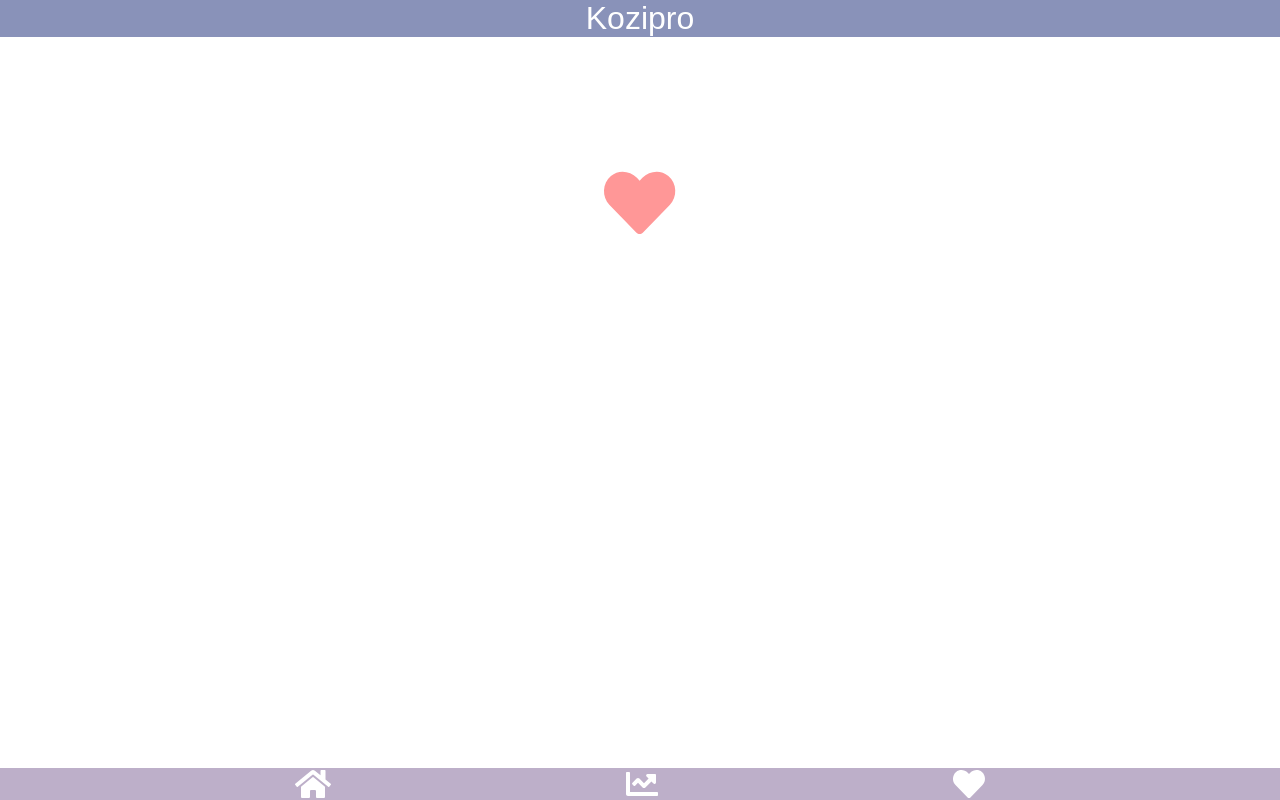
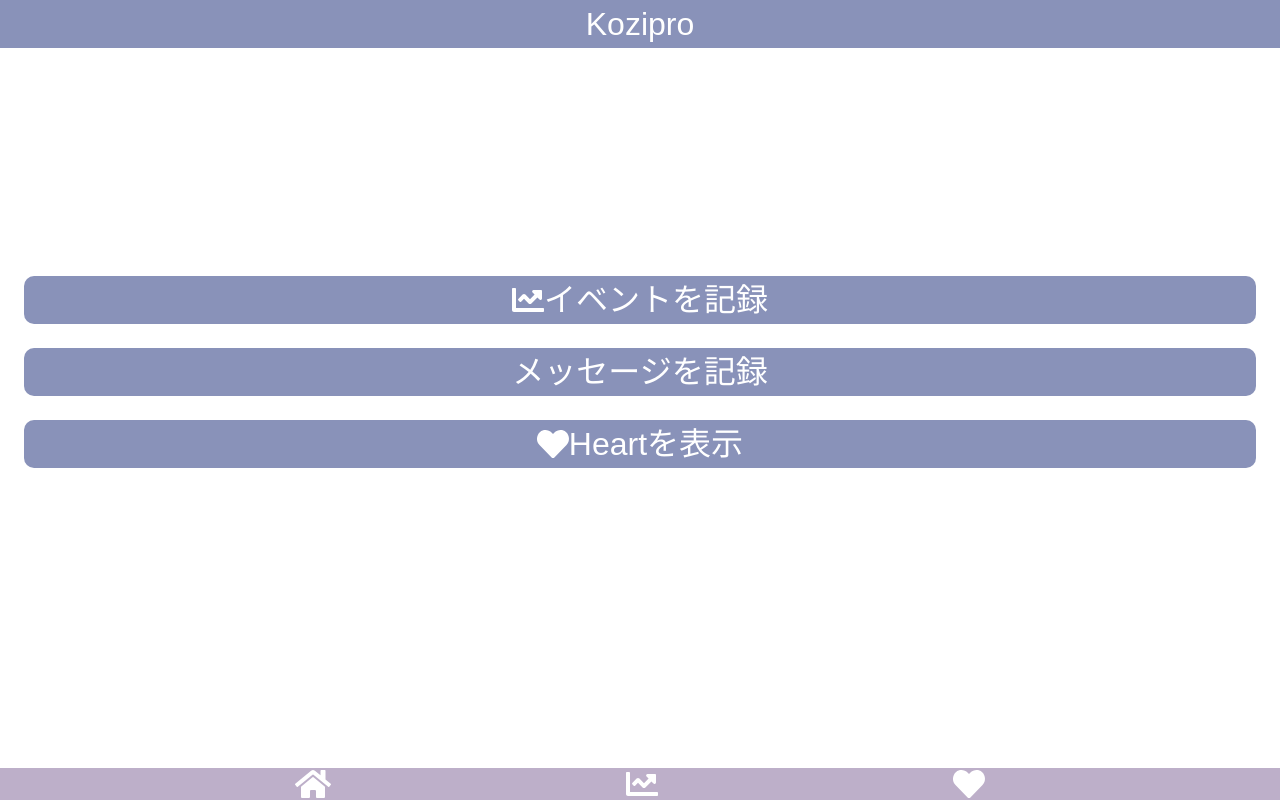
Before and after one commit to woodygaragelab/tokimeter, a React (Create React App) app: page / in a window 1280 px wide. Built offline with nearby package versions, Linux system fonts and the light colour scheme; what aws-amplify would draw is missing.

Commit message:
homepage

```diff
--- a/src/App.css
+++ b/src/App.css
@@ -40,7 +40,49 @@
 .heart {
   color:#ff0000
 }
+.kozi-color-1 {
+  background: #8992B9;
+  color: #ffffff;
+}
+.kzColor1 {
+  background: #8992B9;
+  color: #ffffff;
+}
+.kozi-font-1 {
+  font-family: Kanit, sans-serif;
+  font-size: 2em;
+}
+.kzFont1 {
+  font-family: Kanit, sans-serif;
+  font-size: 2em;
+}
+.kozi-font-2 {
+  font-family: Kanit, sans-serif;
+  font-size: 2.5em;
+}
+.kzFont2 {
+  font-family: Kanit, sans-serif;
+  font-size: 2.5em;
+}
+.kozi-header {
+  width: 100%;
+  display: flex;
+  justify-content: center;
+  align-items: center;
+}
+.kzHeader {
+  width: 100%;
+  display: flex;
+  justify-content: center;
+  align-items: center;
+}
+.kzFace {
+  width: 100%;
+  height: 200px;
+}
 .siteHeader {
+  display: flex;
+  position:fixed;
   background: #8992B9;
   color: #ffffff;
   display: flex;
@@ -63,6 +105,41 @@
   align-items: center;
   justify-content: space-evenly;
 }
+.kzFooter {
+  background: #BDAFC9;
+  color: #ffffff;
+  display: flex;
+  position: absolute;
+  bottom: 0;
+  width: 100%;
+  font-family: Kanit, sans-serif;
+  font-size: 2em;
+  align-items: center;
+  justify-content: space-evenly;
+}
+
+/* .siteMenu {
+  display: flex;
+  height: 30%;
+  border-radius: 20px 20px 20px 20px;
+  justify-content: center;
+  align-items: center;
+} */
+.kzMenu {
+    display: flex;
+    height: 30%;
+    border-radius: 10px 10px 10px 10px;
+    justify-content: center;
+    align-items: center;
+}
+  .siteBody {
+  background: #ddc330;
+  height: 80%;
+}
 /* height: 100%;
+  position:fixed;
+  margin-top: 100px;
+  margin-left: 10px;
+  margin-right: 10px;
 color: white;
 font-weight: 800; */
--- a/src/App.js
+++ b/src/App.js
@@ -1,54 +1,36 @@
-import React from 'react'
-//import './styles.css'
-import './App.css'
-import { useState } from 'react';
-import { useEffect} from 'react';
+import React from 'react';
+import './App.css';
+import { withAuthenticator } from '@aws-amplify/ui-react';
+//import { AmplifySignOut } from '@aws-amplify/ui-react';
+//import { Auth } from 'aws-amplify';
+import 'bootstrap/dist/css/bootstrap.min.css';
+import HomePage from './homepage';
+import HeartPage from './heartpage';
+//import GraphPage from './graphpage';
+//import TextPage from './textpage';
+import { BrowserRouter as Router } from 'react-router-dom';
+import {Route, Switch} from 'react-router-dom';
 
-import {useSpring, animated} from 'react-spring'
-//import { config } from 'react-spring'
-//import { Transition} from 'react-spring'
-//import {useTransition} from 'react-spring'
-import { FontAwesomeIcon } from "@fortawesome/react-fontawesome";
-import { faHeart, faHome, faChartLine } from "@fortawesome/free-solid-svg-icons";
+  class App extends React.Component {
 
-//export default function App() {
-const App = () => {
+    render(){
+      return (
+        <div className="App">
+          <div>
+          <Router>
+          <Switch>
+            <Route exact={true} path='/' component={HomePage}/>
+            <Route exact={true} path='/homepage' component={HomePage}/>
+            <Route exact={true} path='/heartpage' component={HeartPage}/>
+            {/* <Route exact={true} path='/graphpage' component={GraphPage}/>
+            <Route exact={true} path='/textpage' component={TextPage}/> */}
+          </Switch>
+          </Router>
+          </div>
+        {/* <AmplifySignOut /> */}
+      </div>
 
-  const [toggle, setToggle] = useState(0);
-  const changeToggle = () => setToggle(toggle === 1 ? 0 : toggle + 1)
-  useEffect( () => void setTimeout(() => changeToggle(), 1000), [changeToggle] );
-  const spring = useSpring(
-    {color: toggle ? "#ffaaaa" : "red",
-     backgroundColor:"#ffffff44",
-     textAlign:"center",
-     fontSize: toggle ? "48pt": "96pt",
-     opacity: 1.0,
-     transform: toggle ? 'translate(0%,200%)':'translate(0%,80%)',
-     from: {color: "#ff0000"},
-     config: { mass: 1, tension: 100, friction: 50 }
-    })
-
-  return (
-    <div onClick={() => changeToggle()}>
-      <header className="siteHeader">
-        <div>Kozipro</div>
-        {/* <div>{toggle}</div> */}
-      </header>
-
-      <animated.div style={spring}>
-        <FontAwesomeIcon icon={faHeart} />
-      </animated.div>
-
-      <footer className="siteFooter">
-        <FontAwesomeIcon icon={faHome} />
-        <FontAwesomeIcon icon={faChartLine} />
-        <FontAwesomeIcon icon={faHeart} />
-      </footer>
-
-    </div>
-  );
-
-
-};
+    )};
+  }
 
 export default App;
--- /dev/null
+++ b/src/heartpage.js
@@ -0,0 +1,63 @@
+import React from 'react'
+import { Component } from 'react';
+
+import './App.css'
+import { useState } from 'react';
+import { useEffect} from 'react';
+import { withRouter } from 'react-router-dom';
+
+import {useSpring, animated} from 'react-spring'
+import { FontAwesomeIcon } from "@fortawesome/react-fontawesome";
+import { faHeart, faHome, faChartLine } from "@fortawesome/free-solid-svg-icons";
+
+export const Heart = () => {
+
+  const [toggle, setToggle] = useState(0);
+  const changeToggle = () => setToggle(toggle === 1 ? 0 : toggle + 1)
+  useEffect( () => void setTimeout(() => changeToggle(), 1000), [changeToggle] );
+  const spring = useSpring(
+    {color: toggle ? "#ffaaaa" : "red",
+     backgroundColor:"#ffffff44",
+     textAlign:"center",
+     fontSize: toggle ? "48pt": "96pt",
+     opacity: 1.0,
+     transform: toggle ? 'translate(0%,200%)':'translate(0%,80%)',
+     from: {color: "#ff0000"},
+     config: { mass: 1, tension: 100, friction: 50 }
+    })
+
+  return (
+    <div onClick={() => changeToggle()}>
+      <animated.div style={spring}>
+        <FontAwesomeIcon icon={faHeart} />
+      </animated.div>
+    </div>
+  );
+}
+
+class HeartPage extends Component {
+
+  constructor(props){
+    super(props);
+    this.state = {
+    };
+  }
+
+  selectHome = () => { this.props.history.push({ pathname: '/homepage' });  }
+
+  render() {
+    return (
+      <div>
+        {/* <div className="mb-3 kozi-color-1 kozi-font-1">Kozipro</div> */}
+        <div className="kzHeader kzColor1 kzFont1">Kozipro</div>
+        <Heart></Heart>
+        <footer className="kzFooter">
+          <FontAwesomeIcon icon={faHome}  onClick={this.selectHome}/>
+          <FontAwesomeIcon icon={faChartLine} />
+          <FontAwesomeIcon icon={faHeart} />
+        </footer>
+      </div>
+    );
+  }
+}
+export default withRouter(HeartPage)
--- /dev/null
+++ b/src/homepage.js
@@ -0,0 +1,75 @@
+import React from 'react'
+import { Component } from 'react';
+
+import './App.css';
+//import Button from 'react-bootstrap/Button';
+
+import { useState } from 'react';
+import { useEffect} from 'react';
+import { withRouter } from 'react-router-dom';
+
+import {useSpring, animated} from 'react-spring'
+import { FontAwesomeIcon } from "@fortawesome/react-fontawesome";
+import { faHeart, faHome, faChartLine } from "@fortawesome/free-solid-svg-icons";
+
+export const Home = () => {
+
+  const [toggle, setToggle] = useState(0);
+  const changeToggle = () => setToggle(toggle === 1 ? 0 : toggle + 1)
+  useEffect( () => void setTimeout(() => changeToggle(), 1000), [changeToggle] );
+  const spring = useSpring(
+    {color: toggle ? "#ffaaaa" : "red",
+     backgroundColor:"#ffffff44",
+     textAlign:"center",
+     fontSize: toggle ? "48pt": "96pt",
+     opacity: 1.0,
+     transform: toggle ? 'translate(0%,200%)':'translate(0%,80%)',
+     from: {color: "#ff0000"},
+     config: { mass: 1, tension: 100, friction: 50 }
+    })
+
+  return (
+    <div onClick={() => changeToggle()}>
+     <animated.div style={spring}>
+        <FontAwesomeIcon icon={faHeart} />
+      </animated.div>
+    </div>
+  );
+};
+
+class HomePage extends Component {
+
+  constructor(props){
+    super(props);
+    this.state = {
+    };
+  }
+
+  selectHeart = () => {  this.props.history.push({ pathname: '/heartpage' });  }
+
+  render() {
+    return (
+      <div>
+          <div className="kzHeader kzColor1 kzFont1">Kozipro</div>
+          <div className="kzFace m-1"></div>
+
+          <div className="kzMenu kozi-color-1 kozi-font-1 m-4" onclick={this.selectHeart}>
+            <FontAwesomeIcon icon={faChartLine}/>
+            イベントを記録
+            </div>
+          <div className="kzMenu kzColor1 kzFont1 m-4" onclick={this.selectHeart}>メッセージを記録</div>
+          <div className="kzMenu kzColor1 kzFont1 m-4" onClick={this.selectHeart}>
+            <FontAwesomeIcon icon={faHeart}/>
+            Heartを表示
+          </div>
+
+        <footer className="kzFooter">
+          <FontAwesomeIcon icon={faHome} />
+          <FontAwesomeIcon icon={faChartLine} />
+          <FontAwesomeIcon icon={faHeart} onClick={this.selectHeart} />
+        </footer>
+      </div>
+    );
+  }
+}
+export default withRouter(HomePage)
```
